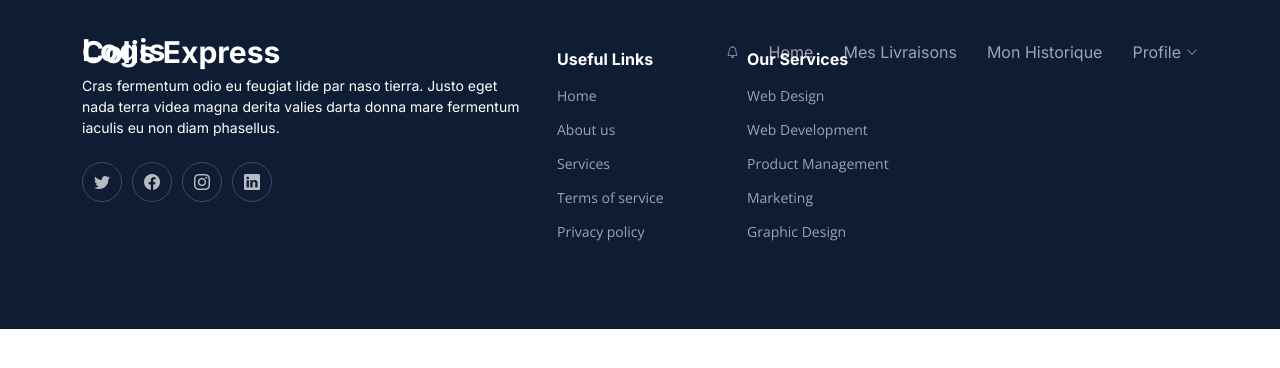
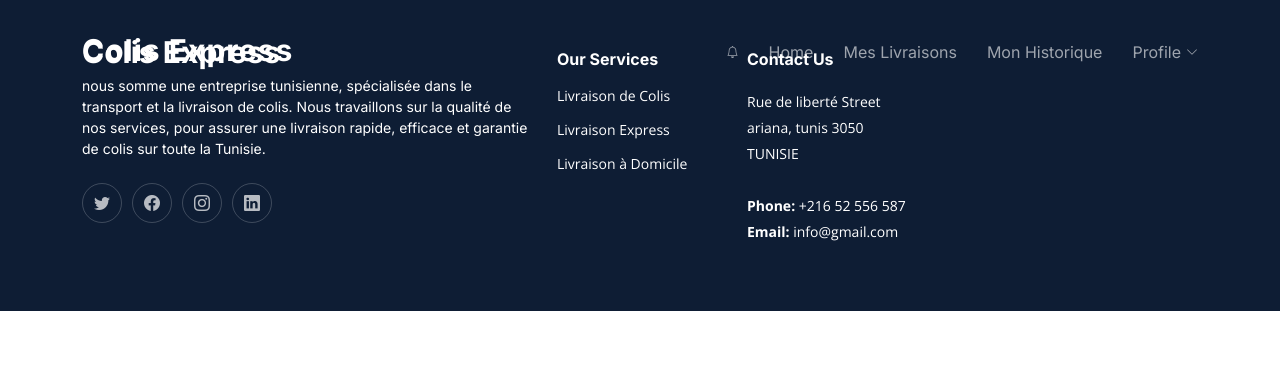
Before and after one commit to Ba-aH/Systeme-Gestion-Livraison-Projet-, a Symfony app: template templates/index.html.twig in a window 1280 px wide. Shown: the top 368 px of the page. Run offline with Twig, Linux system fonts and the light colour scheme; the template is opened without the code that fills it, so the values that code supplies are empty; some libraries are stand-ins or nearby versions.

Commit message:
trouchikettttt

```diff
--- a/templates/index.html.twig
+++ b/templates/index.html.twig
@@ -174,9 +174,9 @@
       <div class="row gy-4">
         <div class="col-lg-5 col-md-12 footer-info">
           <a href="index.html" class="logo d-flex align-items-center">
-            <span>Logis</span>
+            <span>Colis Express</span>
           </a>
-          <p>Cras fermentum odio eu feugiat lide par naso tierra. Justo eget nada terra videa magna derita valies darta donna mare fermentum iaculis eu non diam phasellus.</p>
+          <p>nous somme une entreprise tunisienne, spécialisée dans le transport et la livraison de colis. Nous travaillons sur la qualité de nos services, pour assurer une livraison rapide, efficace et garantie de colis sur toute la Tunisie.</p>
           <div class="social-links d-flex mt-4">
             <a href="#" class="twitter"><i class="bi bi-twitter"></i></a>
             <a href="#" class="facebook"><i class="bi bi-facebook"></i></a>
@@ -185,31 +185,70 @@
           </div>
         </div>
 
-        <div class="col-lg-2 col-6 footer-links">
-          <h4>Useful Links</h4>
+
+
+        <div class="col-lg-2 col-6 footer-links" style="color: white;">
+          <h4 style="color: white;">Our Services</h4>
           <ul>
-            <li><a href="#">Home</a></li>
-            <li><a href="#">About us</a></li>
-            <li><a href="#">Services</a></li>
-            <li><a href="#">Terms of service</a></li>
-            <li><a href="#">Privacy policy</a></li>
+            <li><a href="#" style="color: white;">Livraison de Colis</a></li>
+            <li><a href="#" style="color: white;">Livraison Express</a></li>
+            <li><a href="#" style="color: white;">Livraison à Domicile</a></li>
           </ul>
         </div>
 
-        <div class="col-lg-2 col-6 footer-links">
-          <h4>Our Services</h4>
-          <ul>
-            <li><a href="#">Web Design</a></li>
-            <li><a href="#">Web Development</a></li>
-            <li><a href="#">Product Management</a></li>
-            <li><a href="#">Marketing</a></li>
-            <li><a href="#">Graphic Design</a></li>
-          </ul>
+        <div class="col-lg-3 col-md-12 footer-contact text-center text-md-start">
+          <h4 style="color: white;" >Contact Us</h4>
+          <p>
+            Rue de liberté Street <br>
+            ariana, tunis 3050<br>
+            TUNISIE <br><br>
+            <strong>Phone:</strong> +216 52 556 587<br>
+            <strong>Email:</strong> info@gmail.com<br>
+          </p>
+
         </div>
-
 
       </div>
     </div>
+<style>
+      {# #header {
+        background-color: #0e1d34; /* Set your desired background color here */
+        transition: background-color 0.3s ease; /* Add a smooth transition effect */
+      } #}
+      .notification-item{
+        padding: 15px 15px;
+      }
+
+      #header.header-scrolled {
+        background-color: #0e1d34; /* Set the same background color when scrolled */
+      }
+      .notification-item-wrapper {
+        display: flex;
+        align-items: center;
+        padding: 50px;
+        border-bottom: 1px solid #ddd;
+      }
+
+      .notification-item-wrapper i {
+          font-size: 1.5rem;
+          margin-right: 10px;
+          margin-left: 10px;
+      }
+
+      .notification-item-wrapper h5 {
+          margin: 0;
+      }
+
+      .notification-item-wrapper p {
+          margin: 5px 0;
+      }
+      .dropdown-menu {
+          width: 500px;
+          margin-left: 10px;
+      }
+    </style>
+
+
   </footer>
   </body>
 </html>
```
Also changed, not shown: templates/adminv2/suivieTours.html.twig (+8 -9 lines), templates/client/consult.html.twig (+25 -9 lines), templates/clientindex.html.twig (+14 -20 lines), updates.db.
